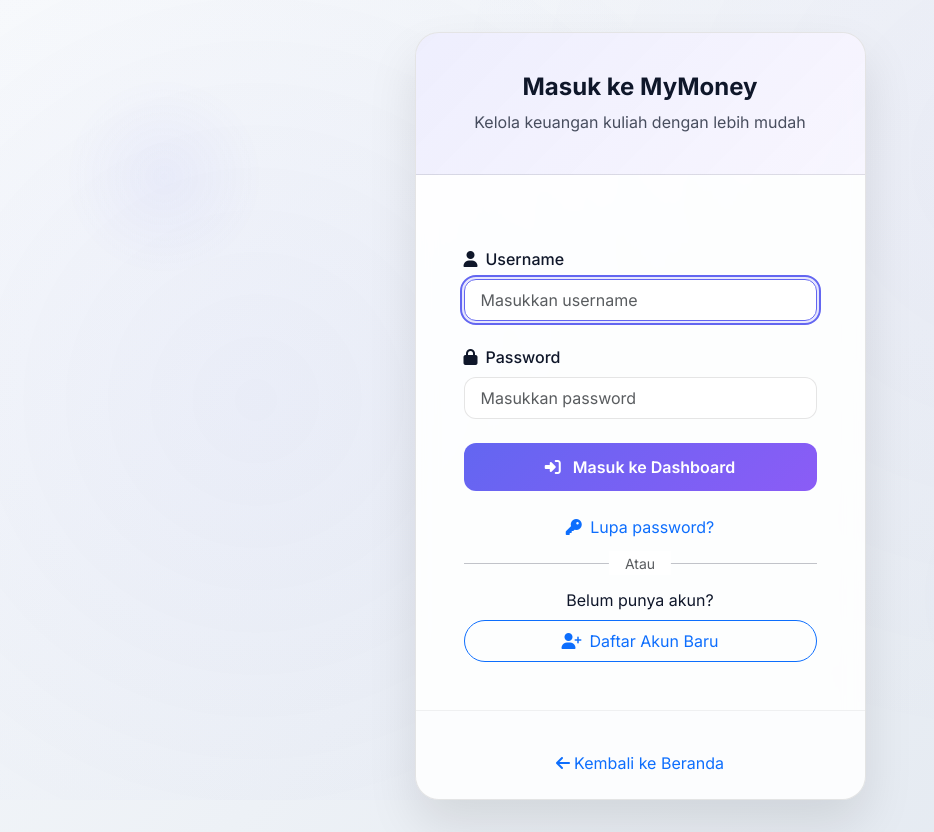
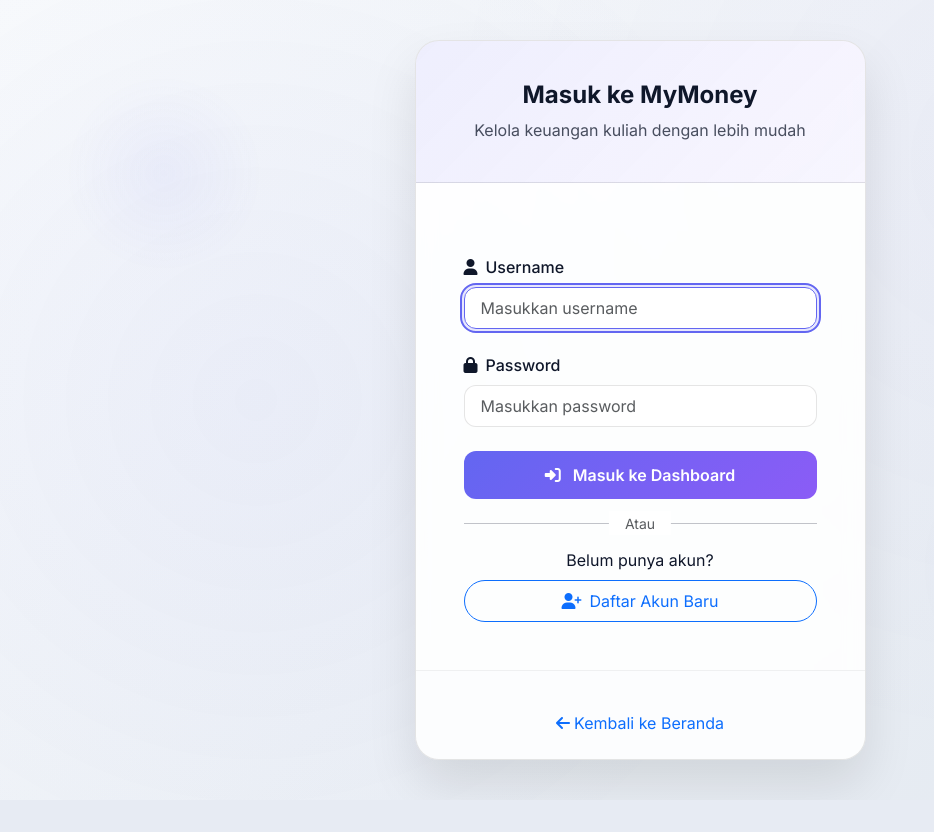
Before and after one commit to ilhamsans701-hub/final-projek, a PHP site: page /mymoney/public/auth in a window 1280 px wide. Shown: the whole page, without its empty margins (0-934 px from the left). After the commit the page ends 787 px from the top, so only its background shows below. Run offline with PHP 8.4, Linux system fonts and the light colour scheme.

Commit message:
Penyesuaian login

```diff
--- a/views/auth/login.php
+++ b/views/auth/login.php
@@ -47,12 +47,6 @@
                                 <i class="fas fa-sign-in-alt me-2"></i>
                                 <span class="fw-semibold">Masuk ke Dashboard</span>
                             </button>
-                        </div>
-
-                        <div class="text-center mb-3">
-                            <a href="#" class="text-primary text-decoration-none fs-6">
-                                <i class="fas fa-key me-1"></i> Lupa password?
-                            </a>
                         </div>
                     </form>
 
```
